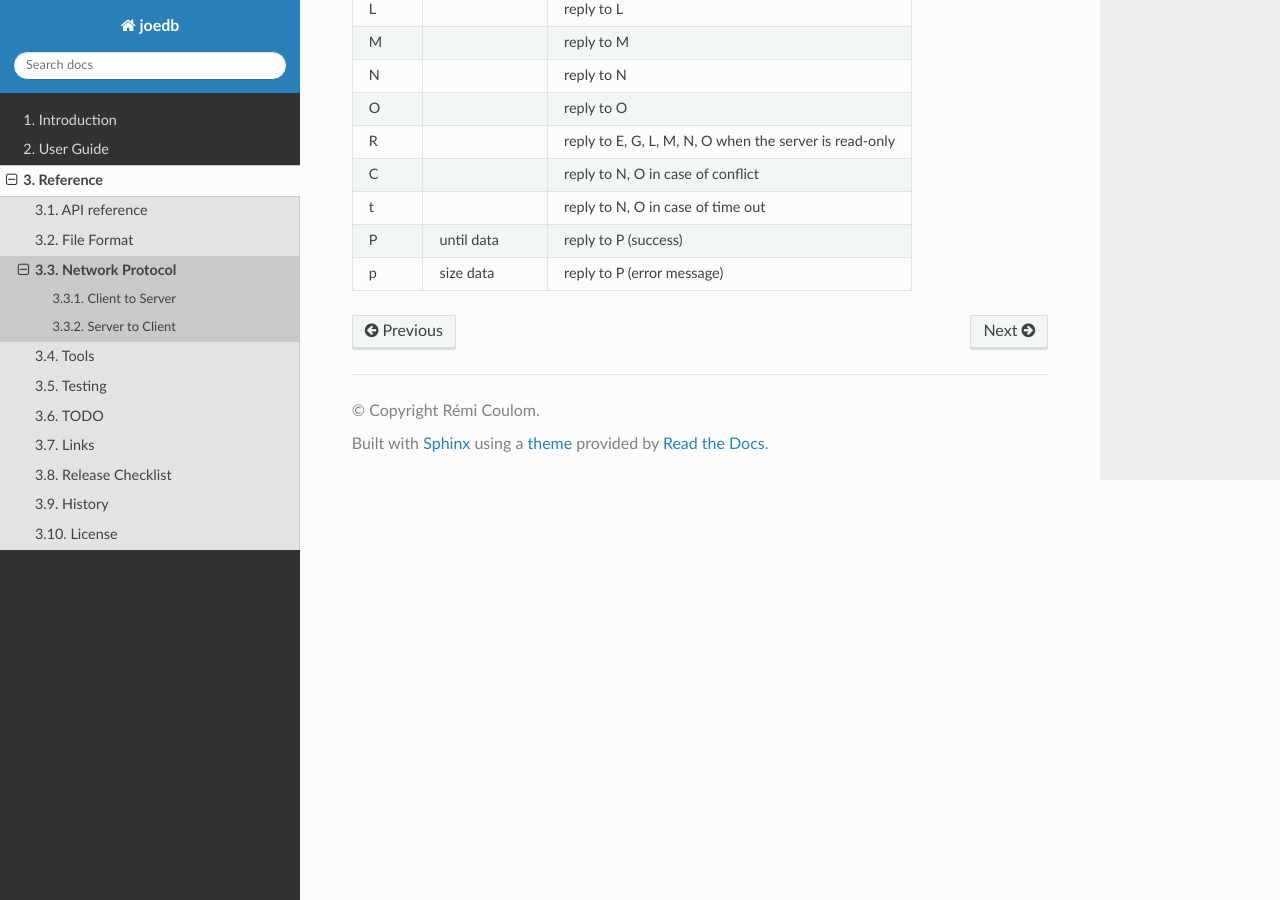
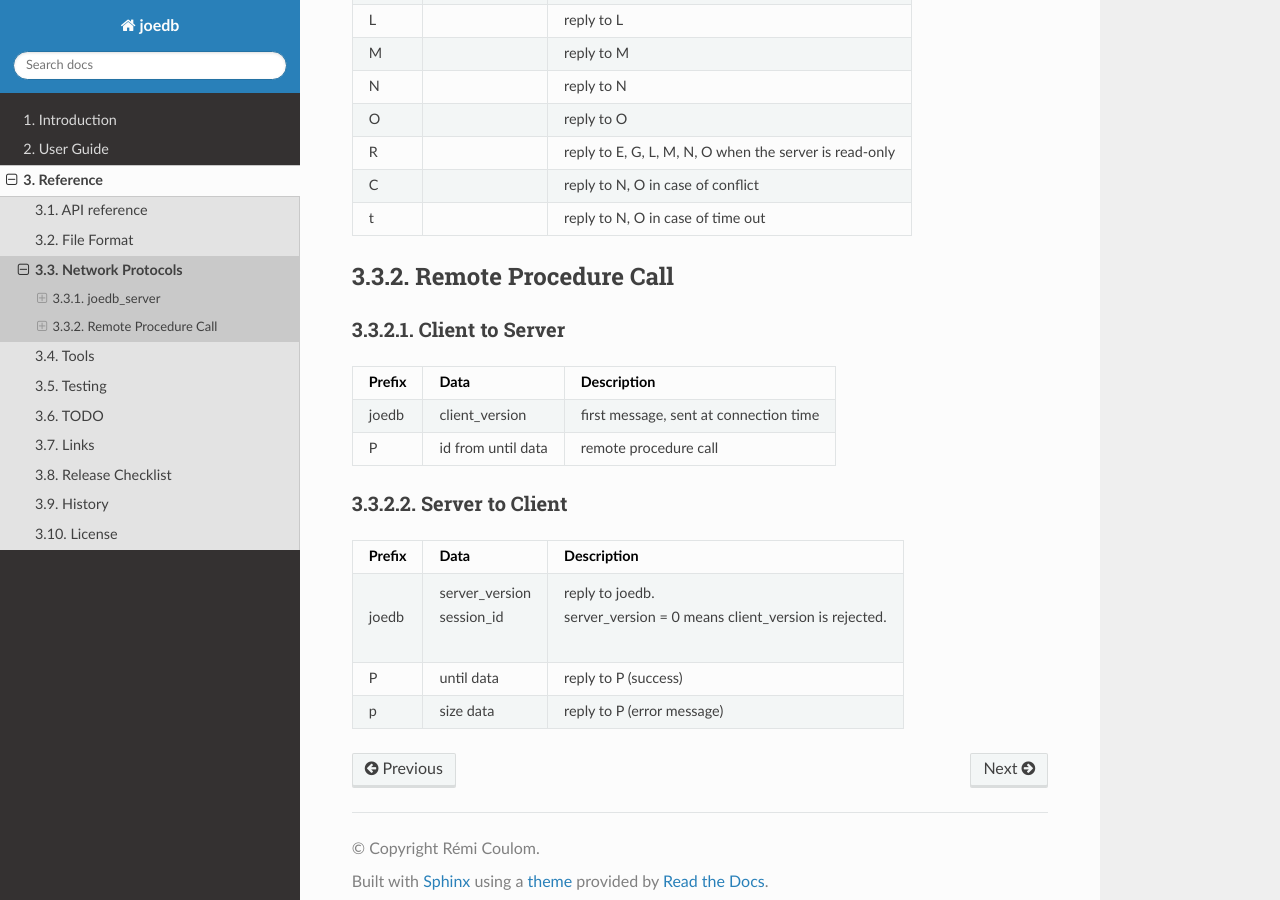
Before and after one commit to Remi-Coulom/joedb, a Sphinx documentation site: the page built from doc/source/network_protocol.rst, in a window 1280 px wide and 900 px high, scrolled down 1320 px. Built offline with Sphinx 7.4.7 and the Read the Docs theme 3.1.0, drawn with Linux system fonts in a browser that asks for light colours; formulas are drawn with MathJax 3; some of the changed text lies outside the part shown.

Commit message:
rpc server will have to be separate from joedb_server

```diff
--- a/doc/source/network_protocol.rst
+++ b/doc/source/network_protocol.rst
@@ -1,13 +1,16 @@
-Network Protocol
-================
+Network Protocols
+=================
 
 The interaction between a client and a server is a simple iterative dialog
 where the client sends a query, and waits for an answer from the server.
 
 All values are sent as 64-bit little-endian numbers.
 
+joedb_server
+------------
+
 Client to Server
-----------------
+~~~~~~~~~~~~~~~~
 
 ====== ================== ======================================================
 Prefix Data               Description
@@ -28,12 +31,10 @@ L                         lock
 M                         unlock
 N      from until data    push, keep locked
 O      from until data    push, unlock
-
-P      id from until data remote procedure call
 ====== ================== ======================================================
 
 Server to Client
-----------------
+~~~~~~~~~~~~~~~~
 
 ====== ================ ======================================================
 Prefix Data             Description
@@ -60,6 +61,30 @@ O                       reply to O
 R                       reply to E, G, L, M, N, O when the server is read-only
 C                       reply to N, O in case of conflict
 t                       reply to N, O in case of time out
+====== ================ ======================================================
+
+Remote Procedure Call
+---------------------
+
+Client to Server
+~~~~~~~~~~~~~~~~
+
+====== ================== ======================================================
+Prefix Data               Description
+====== ================== ======================================================
+joedb  client_version     first message, sent at connection time
+
+P      id from until data remote procedure call
+====== ================== ======================================================
+
+Server to Client
+~~~~~~~~~~~~~~~~
+
+====== ================ ======================================================
+Prefix Data             Description
+====== ================ ======================================================
+joedb  | server_version | reply to joedb.
+       | session_id     | server_version = 0 means client_version is rejected.
 
 P      until data       reply to P (success)
 p      size data        reply to P (error message)
```
Also changed, not shown: doc/source/todo.rst (+3 -4 lines).
